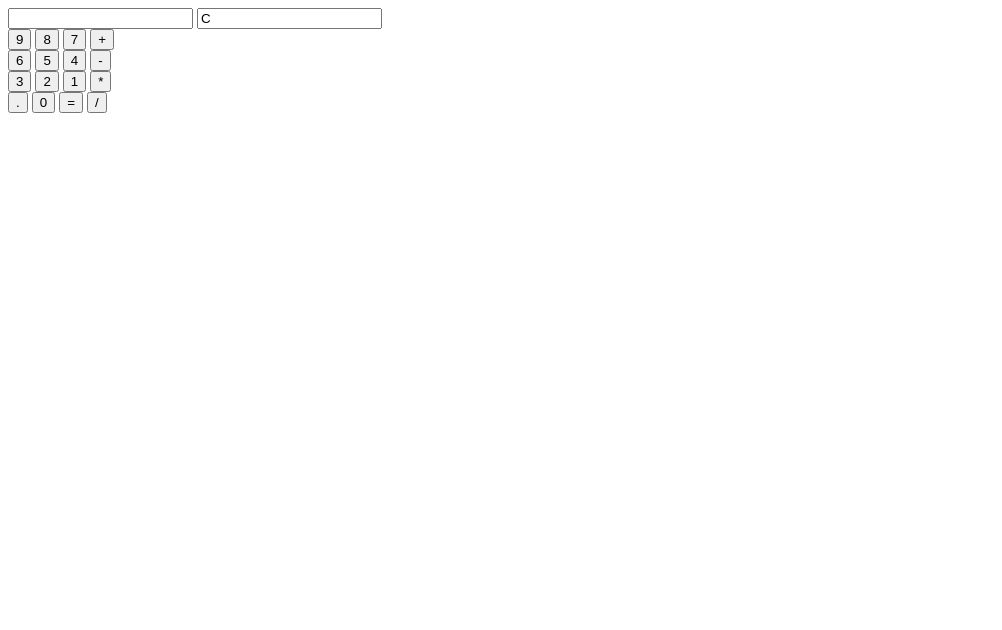
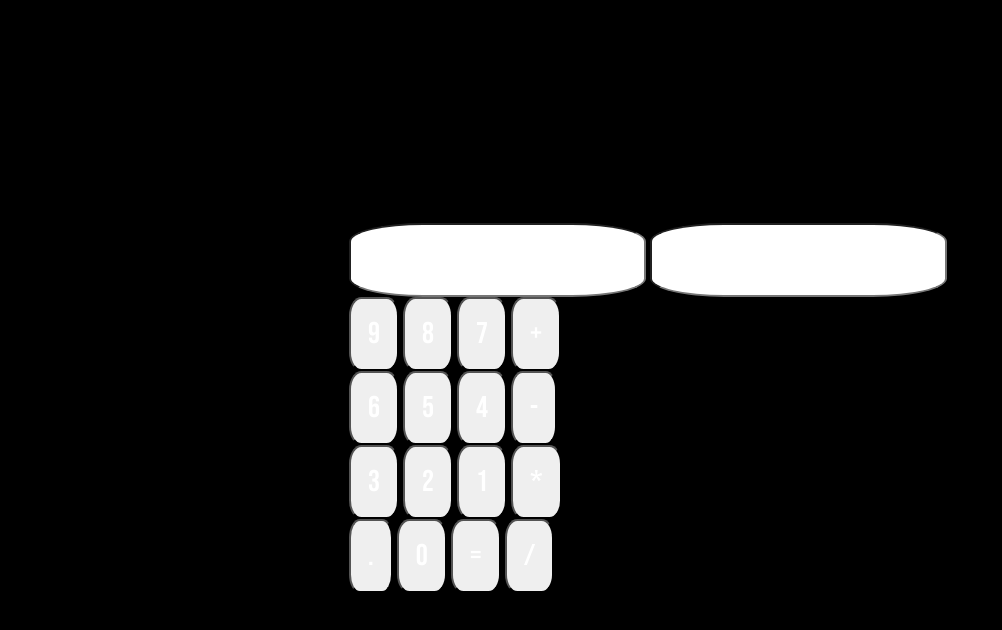
Before and after one commit to ichumbo/calculadora, a plain HTML site: page index.html in a window 1280 px wide. Shown: the whole page, without its empty margins (0-1002 px from the left). Drawn offline with Linux system fonts and the light colour scheme.

Commit message:
estilizando botoes calculadora

```diff
--- a/index.html
+++ b/index.html
@@ -14,7 +14,7 @@
         <form action="" name="Calculator">
 
             <input type="text" class="text maincolor" name="text1">
-            <input type="text" class="text maincolor" name="text1" value="C" onclick="location.reaload()"><br>
+            <input type="text" class="text maincolor" name="text12" value="C" onclick="location.reaload()"><br>
 
             <input type="button" class="num maincolor" name="btn9" value="9" onclick="displaynum(btn9.value)">
             <input type="button" class="num maincolor" name="btn8" value="8" onclick="displaynum(btn8.value)">
--- a/style.css
+++ b/style.css
@@ -0,0 +1,18 @@
+@import url('https://fonts.googleapis.com/css2?family=Bebas+Neue&display=swap');
+body {
+    width: 100%;
+    height: 100vh;
+    display: flex;
+    align-items: center;
+    justify-content: center;
+    background: #000;
+}
+
+input {
+    color: #fff;
+    padding: 17px;
+    outline: none;
+    font-size: 30px;
+    font-family: 'Bebas Neue', cursive;
+    border-radius: 25%;
+}
```
